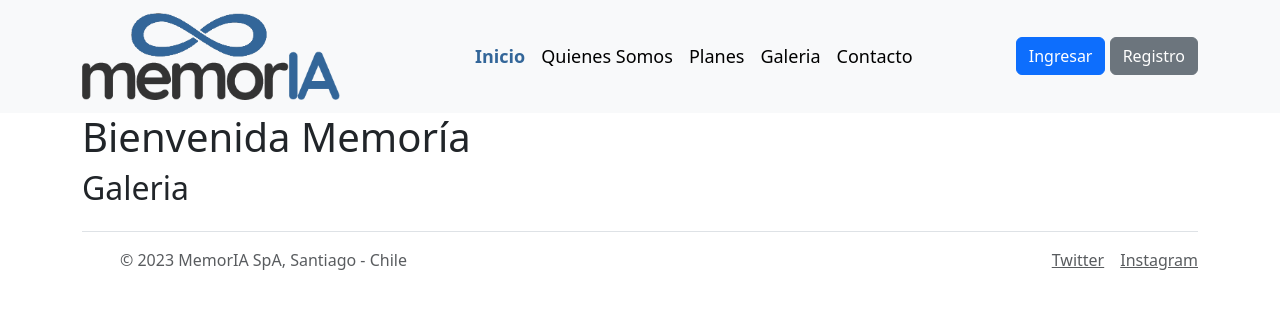
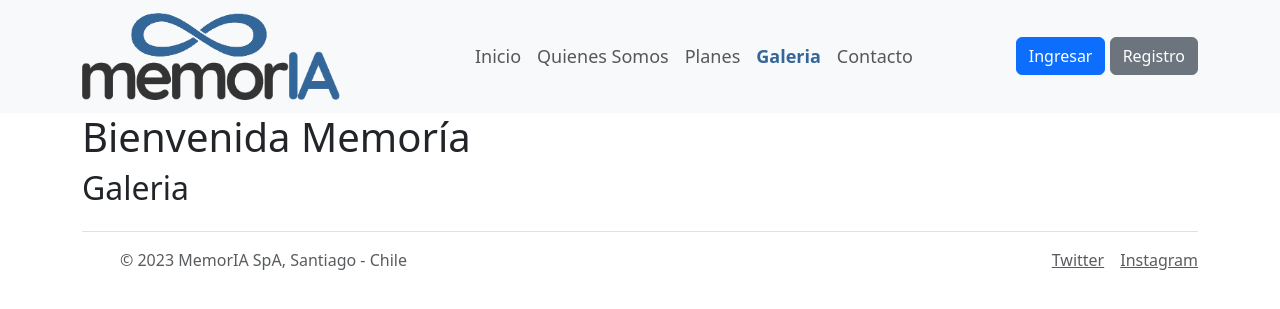
Before and after one commit to rodgonzalezv/programacionWeb-memorIA-prueba1, a Django app: page /galeria in a window 1280 px wide. Shown: the top 309 px of the page. Run offline with Django 4.2, Linux system fonts and the light colour scheme; some libraries are stand-ins or nearby versions.

Commit message:
menu listo

```diff
--- a/templates/memoria/index.html
+++ b/templates/memoria/index.html
@@ -35,21 +35,21 @@
             <div class="collapse navbar-collapse" id="navbarCollapse">
                 <ul class="navbar-nav me-auto mb-2 mb-md-0">
                     <li class="nav-item">
-                        <a class="nav-link" style="font-size: 18px; font-weight: bold; color:#336699;"
+                        <a class="nav-link" style="font-size: 18px;{% if request.path == '/' %}font-weight: bold; color:#336699; {% endif %}"
                             href="{% url 'home' %}">Inicio</a>
                     </li>
                     <li class="nav-item">
-                        <a class="nav-link" style="font-size: 18px; color:black;" href="{% url 'quienes_somos' %}">Quienes
+                        <a class="nav-link" style="font-size: 18px; {% if request.path == '/quienes_somos' %}font-weight: bold; color:#336699; {% endif %}" href="{% url 'quienes_somos' %}">Quienes
                             Somos</a>
                     </li>
                     <li class="nav-item">
-                        <a class="nav-link" style="font-size: 18px; color:black;" href="{% url 'planes' %}">Planes</a>
+                        <a class="nav-link" style="font-size: 18px; {% if request.path == '/planes' %}font-weight: bold; color:#336699; {% endif %}" href="{% url 'planes' %}">Planes</a>
                     </li>
                     <li class="nav-item">
-                        <a class="nav-link" style="font-size: 18px; color:black;" href="{% url 'galeria' %}">Galeria</a>
+                        <a class="nav-link" style="font-size: 18px; {% if request.path == '/galeria' %}font-weight: bold; color:#336699; {% endif %}" href="{% url 'galeria' %}">Galeria</a>
                     </li>
                     <li class="nav-item">
-                        <a class="nav-link" style="font-size: 18px; color:black;" href="{% url 'contacto' %}">Contacto</a>
+                        <a class="nav-link" style="font-size: 18px; {% if request.path == '/contacto' %}font-weight: bold; color:#336699; {% endif %}" href="{% url 'contacto' %}">Contacto</a>
                     </li>
                 </ul>
                 <div class="d-flex">
```
